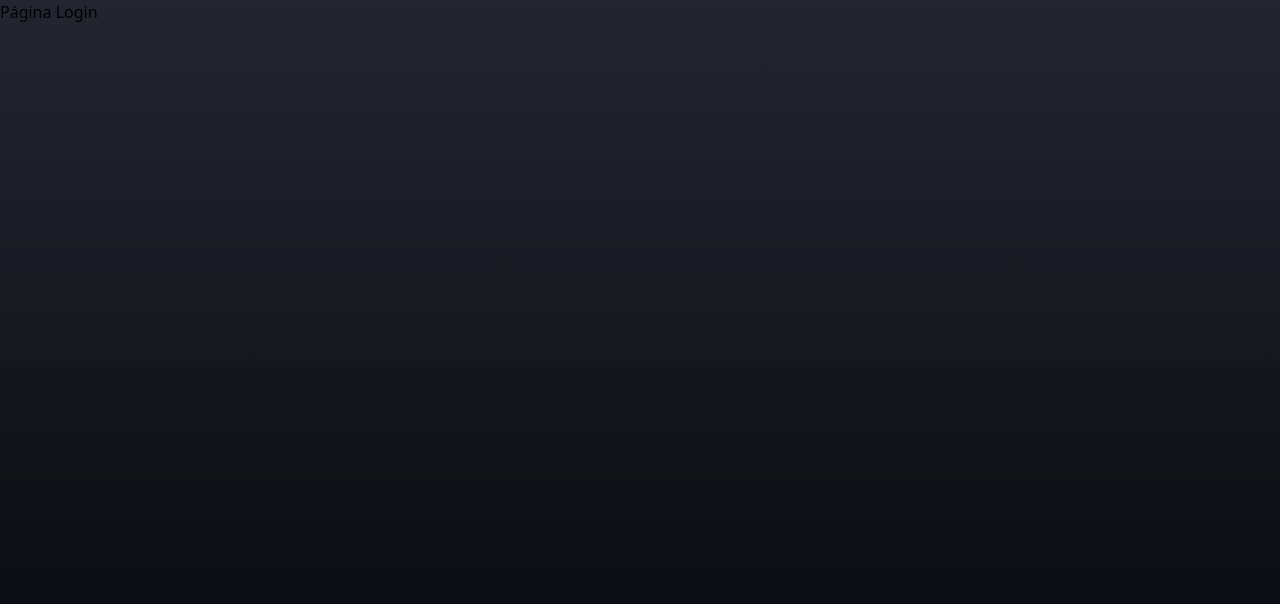
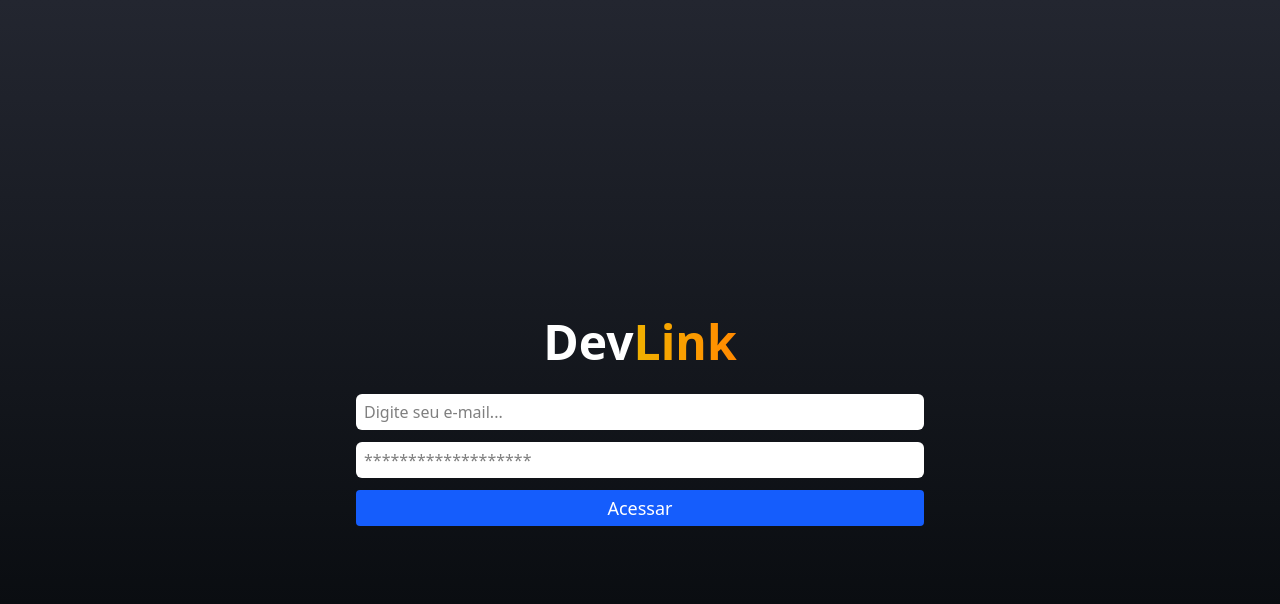
Before and after one commit to RanielliSoares/Estudos_Node_React_Type_Next, a React (Vite) app in the folder React_Type/devLink/: page /login in a window 1280 px wide. Shown: the top 604 px of the page. Built offline with nearby package versions, Linux system fonts and the light colour scheme.

Commit message:
connection with firebase,

```diff
--- a/React_Type/devLink/package.json
+++ b/React_Type/devLink/package.json
@@ -11,6 +11,7 @@
   },
   "dependencies": {
     "@tailwindcss/vite": "^4.1.7",
+    "firebase": "^11.8.1",
     "react": "^19.1.0",
     "react-dom": "^19.1.0",
     "react-icons": "^5.5.0",
--- /dev/null
+++ b/React_Type/devLink/src/components/Input/index.tsx
@@ -0,0 +1,11 @@
+import type { InputHTMLAttributes } from "react";
+
+interface InputProps extends InputHTMLAttributes<HTMLInputElement>{}
+
+export function Input(props: InputProps) {
+    return (
+        <input
+        className="border-0 h-9 rounded-md outline-none px-2 mb-3 bg-white"
+        {...props} />
+    )
+}
--- a/React_Type/devLink/src/pages/login/index.tsx
+++ b/React_Type/devLink/src/pages/login/index.tsx
@@ -1,3 +1,43 @@
+import { Link } from "react-router-dom";
+import { Input } from "../../components/Input";
+import { useState, type FormEvent } from "react";
+
 export function Login() {
-  return <div>Página Login</div>;
+  const [email, setEmail] = useState('');
+  const [senha, setSenha] = useState('');
+
+  function handleSubmit(e: FormEvent) {
+    e.preventDefault;
+    alert('Clicou')
+  }
+
+  return (
+    <div className="flex w-full h-screen items-center justify-center flex-col">
+      <Link to="/">
+        <h1 className="mt-11 text-white mb-7 font-bold text-5xl">Dev
+          <span className="bg-gradient-to-r from-yellow-500 to-orange-400 bg-clip-text text-transparent">Link</span></h1>
+      </Link>
+      <form onSubmit={handleSubmit} className="w-full max-w-xl flex flex-col px-1">
+        <Input
+          required
+          placeholder="Digite seu e-mail..."
+          type="email"
+          value={email}
+          onChange={(e) => setEmail(e.target.value)}
+        />
+        <Input
+          required
+          placeholder="*******************"
+          type="password"
+          value={senha}
+          onChange={(e) => setSenha(e.target.value)}
+        />
+        <button
+          type="submit"
+          className="h-9 bg-blue-600 text-white rounded border-0 text-lg font-medium cursor-pointer"
+        >Acessar</button>
+      </form>
+
+    </div>
+  );
 }
--- /dev/null
+++ b/React_Type/devLink/src/services/firebaseConnection.ts
@@ -0,0 +1,19 @@
+
+import { initializeApp } from "firebase/app";
+import { getAuth } from "firebase/auth";
+import { getFirestore } from "firebase/firestore";
+
+const firebaseConfig = {
+    apiKey: "AIzaSyDHnohzL7zg_cR33FtplWfxoj1Nf6PDGFc",
+    authDomain: "reactlinks-f0dcf.firebaseapp.com",
+    projectId: "reactlinks-f0dcf",
+    storageBucket: "reactlinks-f0dcf.firebasestorage.app",
+    messagingSenderId: "650108154330",
+    appId: "1:650108154330:web:5ba1776da748a17612d0e3"
+};
+
+
+const app = initializeApp(firebaseConfig);
+const auth = getAuth(app);
+const db = getFirestore(app);
+export { auth, db };
```
Also changed, not shown: 1 other file (tests, documents, lock files or other folders).
